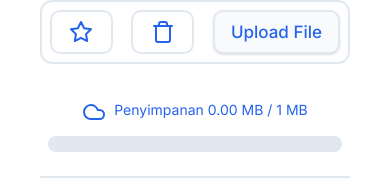
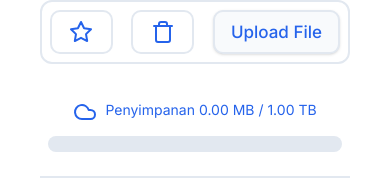
Before and after one commit to ridho237/tsu-drive, a Next.js app: page /dashboard/music in a window 390 px wide. Shown: the part 154-344 px from the top of the page. Built offline with nearby package versions, Linux system fonts and the light colour scheme; no server answers.

Commit message:
fix forgot progress in responsive area

```diff
--- a/src/app/dashboard/sideNavbar.tsx
+++ b/src/app/dashboard/sideNavbar.tsx
@@ -157,7 +157,7 @@ export function SideNavbar() {
 						<h1 className='flex flex-cols justify-center gap-2 mb-3 text-primary text-sm'>
 							<CloudIcon />
 							Penyimpanan {''}
-							{typeof storageUsed === 'number' ? storageUsed.toFixed(2) : '0.00'} MB / {MAX_STORAGE_TB} MB
+							{storageUsedNumber.toFixed(2)} MB / {MAX_STORAGE_TB.toFixed(2)} TB
 						</h1>
 						<ProgressBar progress={storageProgress} />
 					</div>
```
